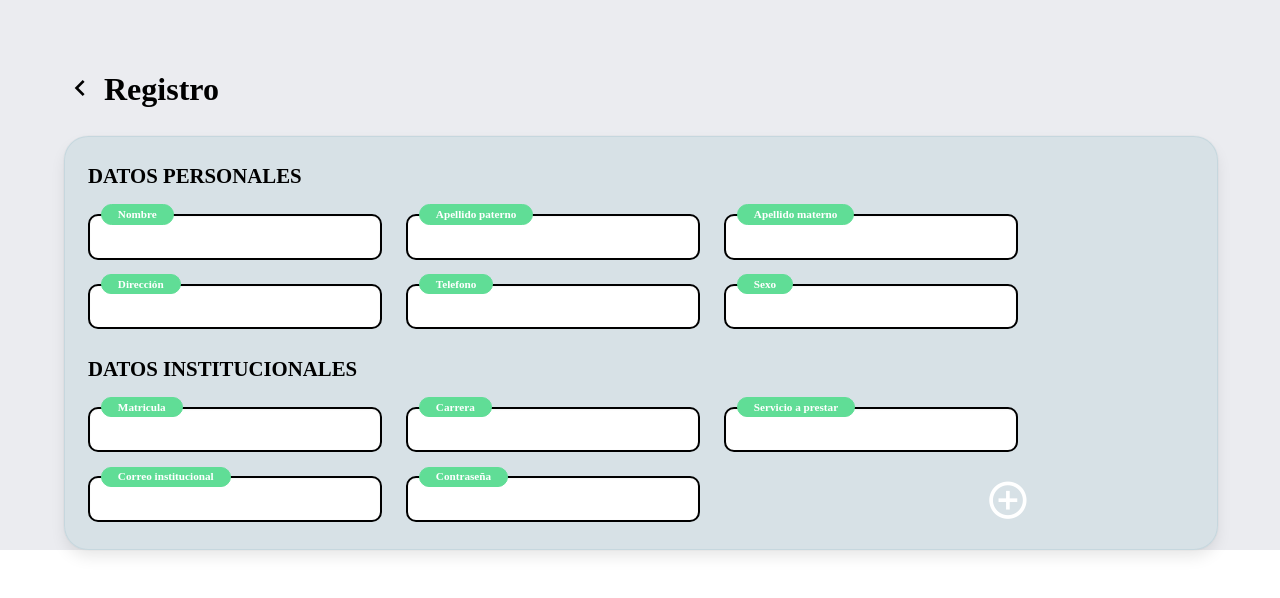
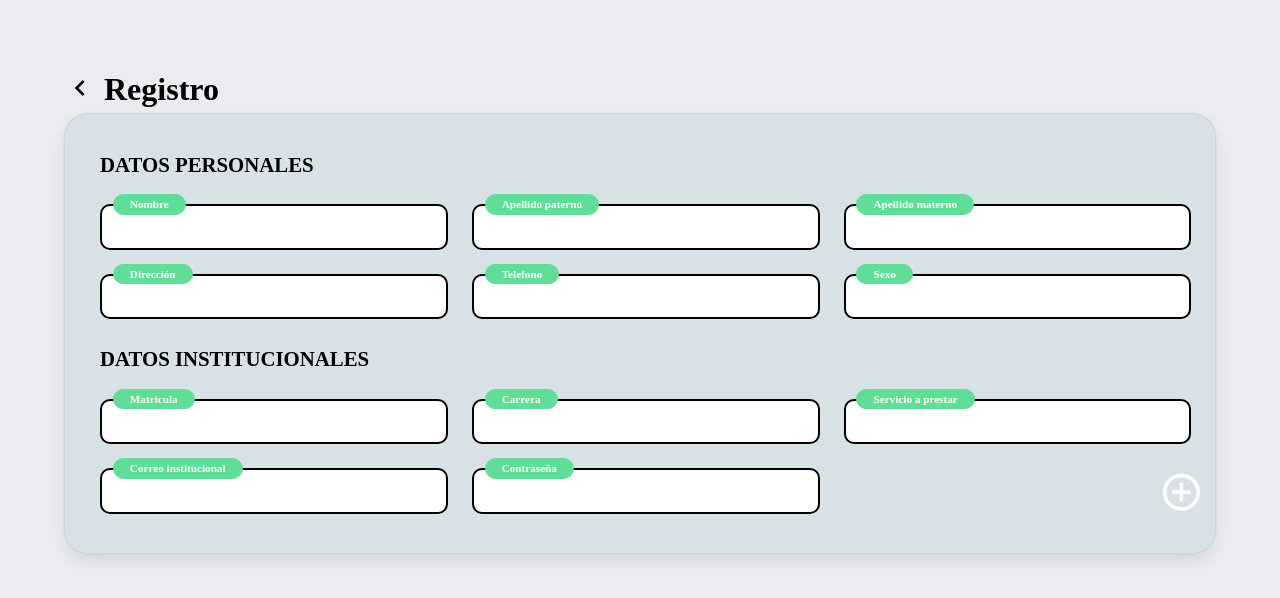
Before and after one commit to sandyCortes/ccai-manager, a React (Create React App) app: page /register in a window 1280 px wide. Shown: the top 598 px of the page. Built offline with nearby package versions, Linux system fonts and the light colour scheme; a web font is replaced by a local one.

Commit message:
update styles in card

```diff
--- a/src/style/Cars/cards.css
+++ b/src/style/Cars/cards.css
@@ -1,11 +1,10 @@
 .card {
-  margin: auto;
   border-radius: 1.50em;
   border: 0.063em solid #ffffff;
   width: 100%;
+  min-height: 12.5rem;
   padding: 0;
-  min-height: 12.5rem;
-  box-sizing: content-box;
+  margin: 0;
 }
 
 .card-header .card-header-title {
--- a/src/style/global-styles.css
+++ b/src/style/global-styles.css
@@ -37,9 +37,12 @@
 
 body {
   text-align: center;
-  background-color: #EBECF0;
   font-family: 'Poppins';
   height: 100%;
+}
+
+html {
+  background-color: #EBECF0;
 }
 
 .App-logo {
@@ -111,21 +114,23 @@ body {
   padding-top: 5%;
 }
 
-.margin-top{
-  margin-top: 2%;
+.margin-top {
+  margin-top: 0 2%;
 }
 
 .container-personal {
-  width: 100%;
-  margin:2%;
+  width: 97% !important;
+  margin: 2%;
+  padding-bottom: 3%;
 }
 
 .columns {
   display: flex;
   flex-wrap: wrap;
+  width: 80%;
 }
 
-.title-register{
+.title-register {
   text-align: left;
   color: #000000;
   font-weight: 700;
--- a/src/views/Register.js
+++ b/src/views/Register.js
@@ -7,57 +7,50 @@ const Register = () => {
    return (
     <div className='container register-content'>
       <HeaderComponent title="Registro"/>
-        <CardComponent classExtra="margin-top opacity-card">
-          <div style={{ margin: '2%' }}>
-            <div className='title-register'>DATOS PERSONALES</div>
+      <CardComponent classExtra="opacity-card">
+        <div className="columns container-personal">
+          <div className="column is-11">
+            <p className='title-register'>DATOS PERSONALES</p>
           </div>
-            <div className = "container-personal ">
-              <div className="columns">
-                <div className="column is-3">
+          <div className="column is-4">
             <InputLabel title="Nombre" />
           </div>
-                  <div className="column is-3">
+          <div className="column is-4">
             <InputLabel title="Apellido paterno" />
           </div>
-                    <div className="column is-3">
+          <div className="column is-4">
             <InputLabel title="Apellido materno" />
           </div>
-              </div>
-              <div className="columns">
-                <div className="column is-3">
+          <div className="column is-4">
             <InputLabel title="Dirección" />
           </div>
-                  <div className="column is-3">
+          <div className="column is-4">
             <InputLabel title="Telefono" />
           </div>
-                    <div className="column is-3">
+          <div className="column is-4">
             <InputLabel title="Sexo" />
           </div>
+
+          <div className="column is-11">
+            <p className='title-register'>DATOS INSTITUCIONALES</p>
           </div>
-            </div>
-          <div style={{ margin: '2%' }}>
-            <div className='title-register'>DATOS INSTITUCIONALES</div>
-          </div>
-            <div className = 'container-personal'>
-              <div className="columns">
-            <div className="column is-3">
+
+          <div className="column is-4">
             <InputLabel title="Matricula" />
           </div>
-              <div className="column is-3">
+          <div className="column is-4">
             <InputLabel title="Carrera" />
           </div>
-            <div className="column is-3">
+          <div className="column is-4">
             <InputLabel title="Servicio a prestar" />
           </div>
-          </div>
-            <div className="columns">
-              <div className="column is-3">
+          <div className="column is-4">
             <InputLabel title="Correo institucional" />
           </div>
-                <div className="column is-3">
+          <div className="column is-4">
             <InputLabel title="Contraseña" />
           </div>
-                <div className="column is-3">
+          <div className="column is-4">
             <p className="control has-icon-right">
               <button className="button button-register">
                 <span className="icon is-right">
@@ -67,7 +60,6 @@ const Register = () => {
             </p>
           </div>
         </div>
-        </div>
       </CardComponent>
     </div>
    )
```
Lines whose indentation alone changed are shown as unchanged.
